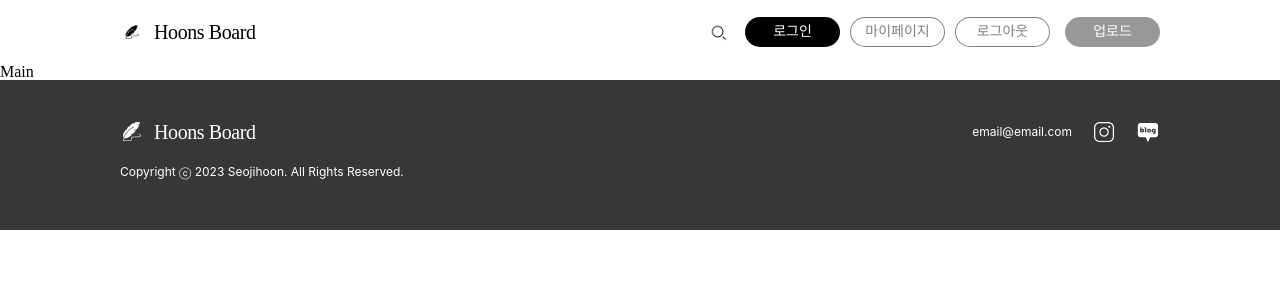
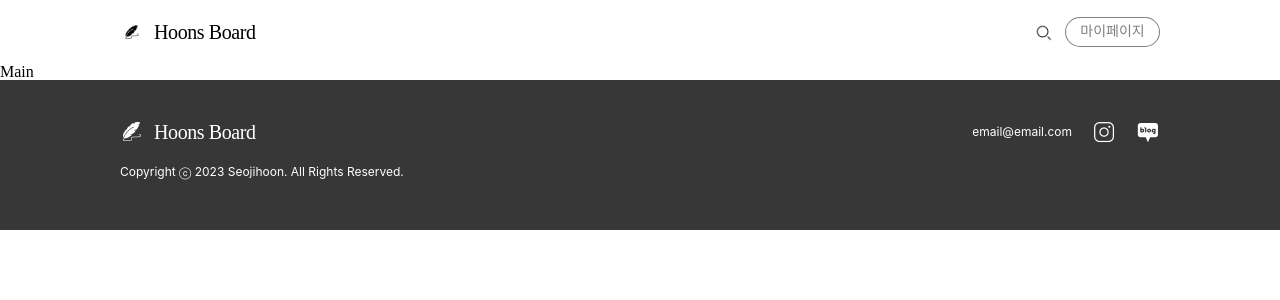
Before and after one commit to devJiraynor/board-project-20230530, a React (Create React App) app in the folder front/: page / in a window 1280 px wide. Shown: the top 300 px of the page. Built offline with nearby package versions, Linux system fonts and the light colour scheme; a web font is replaced by a local one.

Commit message:
2023.07.14. 15:00

```diff
--- a/front/src/layouts/Header/index.tsx
+++ b/front/src/layouts/Header/index.tsx
@@ -1,46 +1,57 @@
 import React, { useState } from 'react'
 import './style.css';
-import { useLocation } from 'react-router-dom';
+import { useLocation, useNavigate } from 'react-router-dom';
 
 export default function Header() {
 
   const [searchState, setSearchState] = useState<boolean>(false);
+  const [login, setLogin] = useState<boolean>(true);
 
+  const navigator = useNavigate();
   const { pathname } = useLocation();
+
+  const showSearch = pathname !== '/my-page' && pathname !== '/board/write' && pathname.indexOf('/board/update') === -1;
+  const isAuth = pathname === '/auth';
+  const isMyPage = pathname === '/my-page';
+  const showUpload = pathname === '/board/write' || pathname.indexOf('/board/update') !== -1;
+
+  const onLogoClickHandler = () => {
+    navigator('/');
+  }
+
+  const onSignInButtonClickHandler = () => {
+    navigator('/auth');
+  }
+
+  const onMyPageButtonClickHandler = () => {
+    navigator('/my-page');
+  }
 
   return (
     <div id='header'>
-      <div className='header-left'>
+      <div className='header-left' onClick={onLogoClickHandler}>
         <div className='header-left-logo-icon'></div>
         <div className='header-left-logo-text'>Hoons Board</div>
       </div>
       <div className='header-right'>
-        { (pathname !== '/my-page' && pathname !== '/board/write' && pathname !== '/board/update') &&
-          (searchState ?
-          (
+        {(showSearch) && (searchState ? (
             <div className='header-search-box'>
               <input className='header-search-input' />
               <div className='header-icon-box' onClick={() => setSearchState(false)}>
                 <div className='header-search-icon'></div>
               </div>
             </div>
-          ) :
-          (
+          ) : (
             <div className='header-icon-box' onClick={() => setSearchState(true)}>
               <div className='header-search-icon'></div>
             </div>
-          ) )
-        }
-        {
-          pathname !== '/auth' && (
-            <>
-              <div className='header-black-button'>로그인</div>
-              <div className='header-white-button'>마이페이지</div>
-              <div className='header-white-button'>로그아웃</div>
-              <div className='header-black-disable-button'>업로드</div>
-            </>
-          )
-        }
+        ))}
+        {!isAuth && (
+          isMyPage ? (<div className='header-white-button'>로그아웃</div>) :
+          showUpload ? (<div className='header-black-disable-button'>업로드</div>) :
+          login ? (<div className='header-white-button' onClick={onMyPageButtonClickHandler}>마이페이지</div>) :
+                  (<div className='header-black-button' onClick={onSignInButtonClickHandler}>로그인</div>)
+        )}
       </div>
     </div>
   )
```
